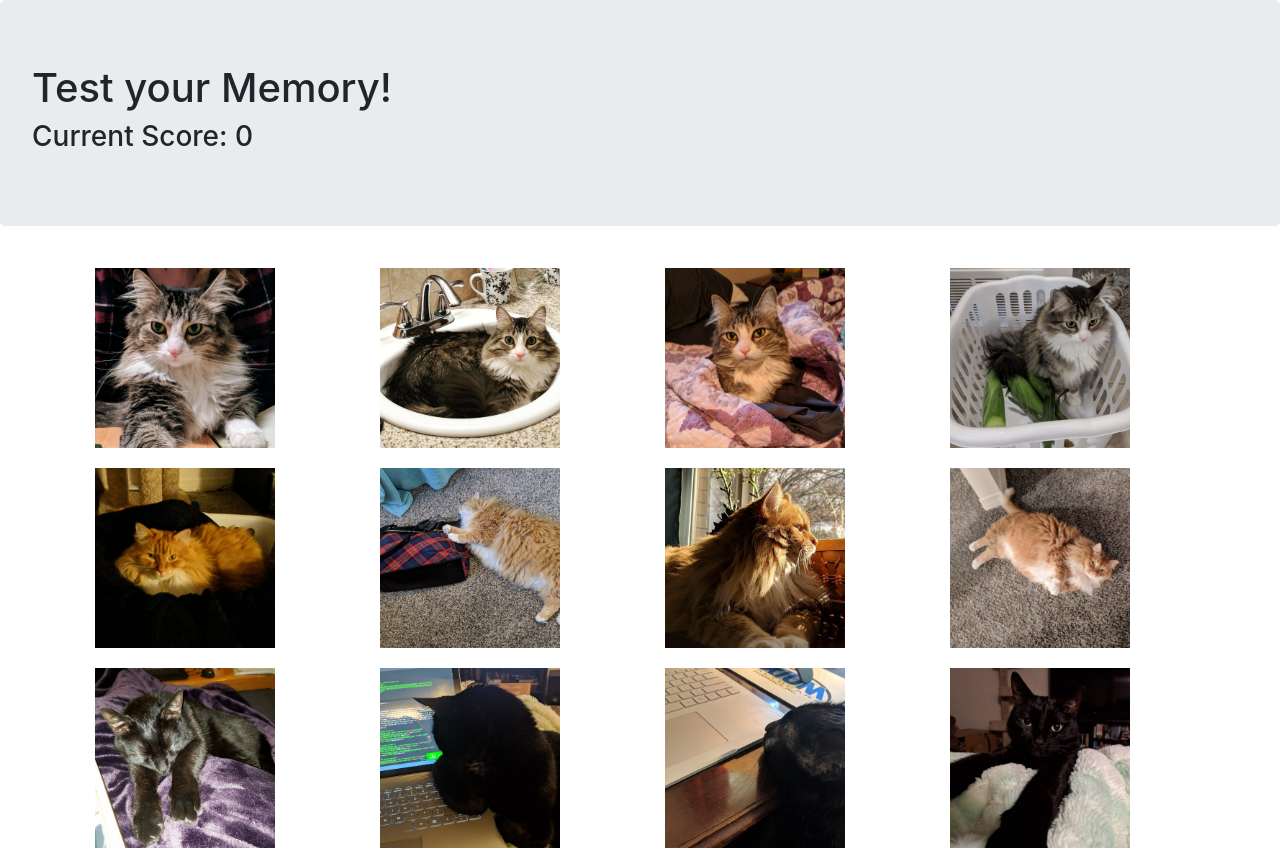
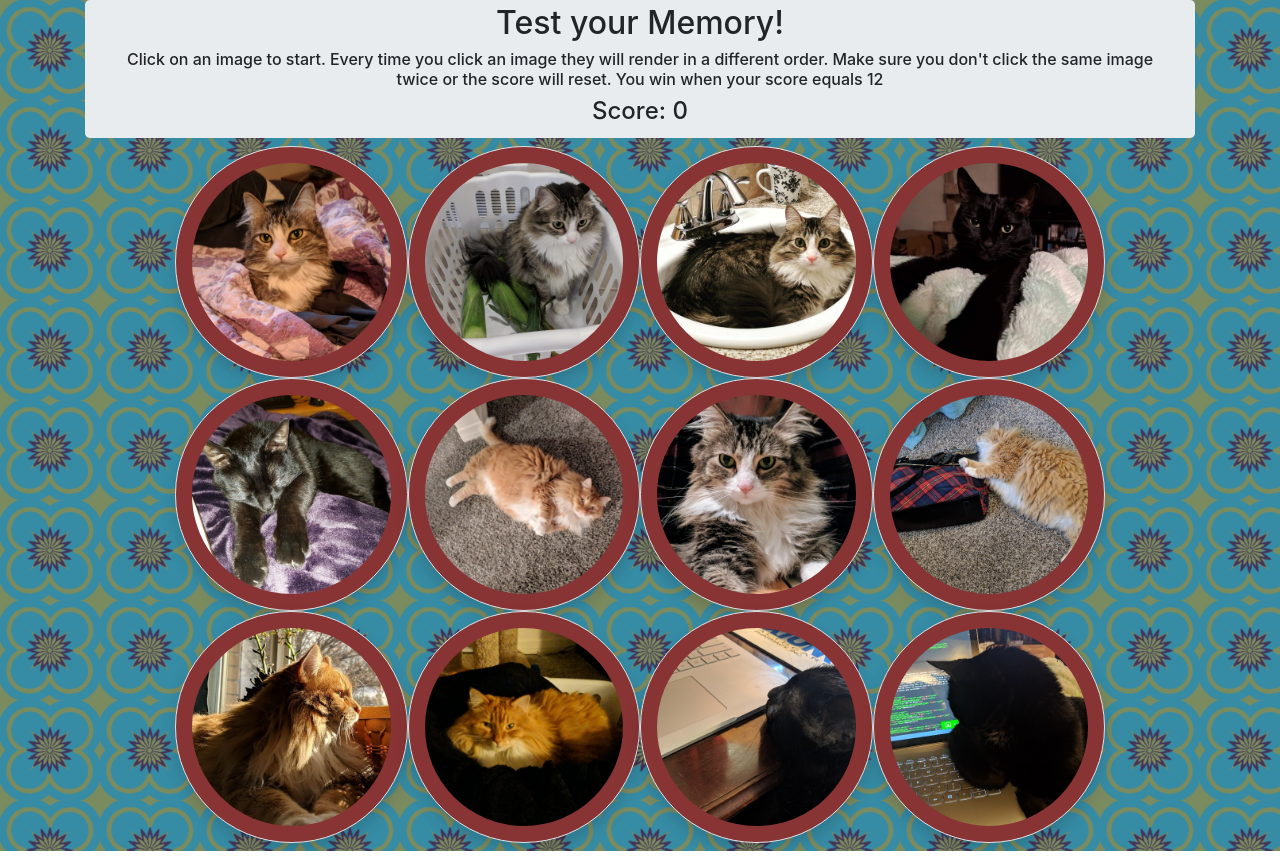
Before and after one commit to TajaMaughan/KittyClick, a React (Create React App) app: page / in a window 1280 px wide. Built offline with nearby package versions, Linux system fonts and the light colour scheme.

Commit message:
working on layout. Images randomizing

```diff
--- a/src/App.js
+++ b/src/App.js
@@ -1,19 +1,20 @@
 import React, { Component } from "react";
 import CardContainer from "./components/CardContainer";
 import Header from "./components/Header";
+import "./style.css";
+// import Score from "./components/Score";
 
-class App extends Component {
-  //   state = {
-  //     cardList
-  //   };
+class App extends React.Component {
+  state = {
+    score: 0,
+    isClicked: false,
 
-  // clicked = id => {
-  //     const cardList = this.state.cardList.filter(cardList)
-  // }
+  };
+
   render() {
     return (
       <div>
-        <Header />
+        <Header score={this.state.score} />
         <CardContainer />
       </div>
     );
--- a/src/components/CardContainer/index.js
+++ b/src/components/CardContainer/index.js
@@ -3,11 +3,26 @@ import Tile from "../Tile";
 import cardList from "../../cardList.json";
 import Row from "react-bootstrap/Row";
 import Container from "react-bootstrap/Container";
+import Col from "react-bootstrap/Col";
+import "./style.css"
 
 const CardContainer = () => {
   return (
-    <Container>
-      <Row>
+    <Container className="pt-2 pb-2">
+      <Row className="margin">
+        <Col>
+          {cardList
+            .sort((a, b) => 0.5 - Math.random())
+            .map(randomTile => (
+              <Tile
+                id={randomTile.id}
+                img={randomTile.img}
+                name={randomTile.name}
+              />
+            ))}
+        </Col>
+      </Row>
+      {/* <Row>
         <Tile id={cardList[0]} name={cardList[0].name} img={cardList[0].img} />
         <Tile id={cardList[1]} name={cardList[1].name} img={cardList[1].img} />
         <Tile id={cardList[2]} name={cardList[2].name} img={cardList[2].img} />
@@ -24,7 +39,7 @@ const CardContainer = () => {
         <Tile id={cardList[9]} name={cardList[9].name} img={cardList[9].img} />
         <Tile id={cardList[10]} name={cardList[10].name} img={cardList[10].img} />
         <Tile id={cardList[11]} name={cardList[11].name} img={cardList[11].img} />
-      </Row>
+      </Row> */}
       {/* {cardList.map(Tile => (
         <Tile id={card.id} name={card.name} img={card.img} />
       ))} */}
--- /dev/null
+++ b/src/components/CardContainer/style.css
@@ -0,0 +1,4 @@
+.margin {
+    margin-left: 75px;
+    margin-right: 75px;
+}
--- a/src/components/Header/index.js
+++ b/src/components/Header/index.js
@@ -1,14 +1,18 @@
 import React from "react";
 import Jumbotron from "react-bootstrap/Jumbotron";
-import Score from "../Score"
+import Container from "react-bootstrap/Container";
+import Score from "../Score";
 
-const Header = () => {
-    return(
-    <Jumbotron>
-        <h1>Test your Memory!</h1>
-        <Score />
+const Header = ({ score }) => {
+  return (
+      <Container>
+    <Jumbotron className="text-center pt-1 pb-1 mb-0">
+      <h2>Test your Memory!</h2>
+      <h6>Click on an image to start. Every time you click an image they will render in a different order. Make sure you don't click the same image twice or the score will reset. You win when your score equals 12</h6>
+      <Score score={score} />
     </Jumbotron>
-    )
-}
+    </Container>
+  );
+};
 
 export default Header;
--- a/src/components/Score/index.js
+++ b/src/components/Score/index.js
@@ -1,23 +1,7 @@
-import React, { Component } from "react";
+import React from "react";
 
-class Score extends React.Component {
-  state = {
-    count: 0
-  };
-
-  handleIncrement = () => {
-    this.setState({ count: this.state.count + 1 });
-  };
-
-  render() {
-    return (
-      <div>
-        <h3>
-          Current Score: <span>{this.state.count}</span>
-        </h3>
-      </div>
-    );
-  }
-}
+const Score = ({ score }) => {
+  return <h4>Score: {score}</h4>;
+};
 
 export default Score;
--- a/src/components/Tile/index.js
+++ b/src/components/Tile/index.js
@@ -1,15 +1,25 @@
 import React from "react";
-import Col from "react-bootstrap/Col";
+// import Col from "react-bootstrap/Col";
 // import Card from "react-bootstrap/Card";
 import Image from "react-bootstrap/Image";
+import "./style.css";
 
 const Tile = props => {
+
+  const handleClick = () => {
+    alert("clicked");
+  }
+
   return (
-    <Col xs={3}>
-      {/* <Card> */}
-        <Image style={{height: 200, width: 200, padding: 10}} alt={props.name} src={props.img} id={props.id} isClicked={props.isClicked} fluid />
-      {/* </Card> */}
-    </Col>
+    <Image className="col-3 p-2 p-lg-3 border rounded-circle shadow background"
+      style={{ height: "auto", width: "auto"}}
+      alt={props.name}
+      src={props.img}
+      id={props.id}
+      onClick={handleClick}
+      isClicked={props.isClicked}
+      fluid
+    />
   );
 };
 
--- /dev/null
+++ b/src/components/Tile/style.css
@@ -0,0 +1,3 @@
+.background {
+    background-color: #893434
+};
--- /dev/null
+++ b/src/style.css
@@ -0,0 +1,5 @@
+body {
+    background: url("./background.png");
+    background-repeat: repeat;
+    background-size: 100px;
+}
```
Also changed, not shown: src/background.png (added).
